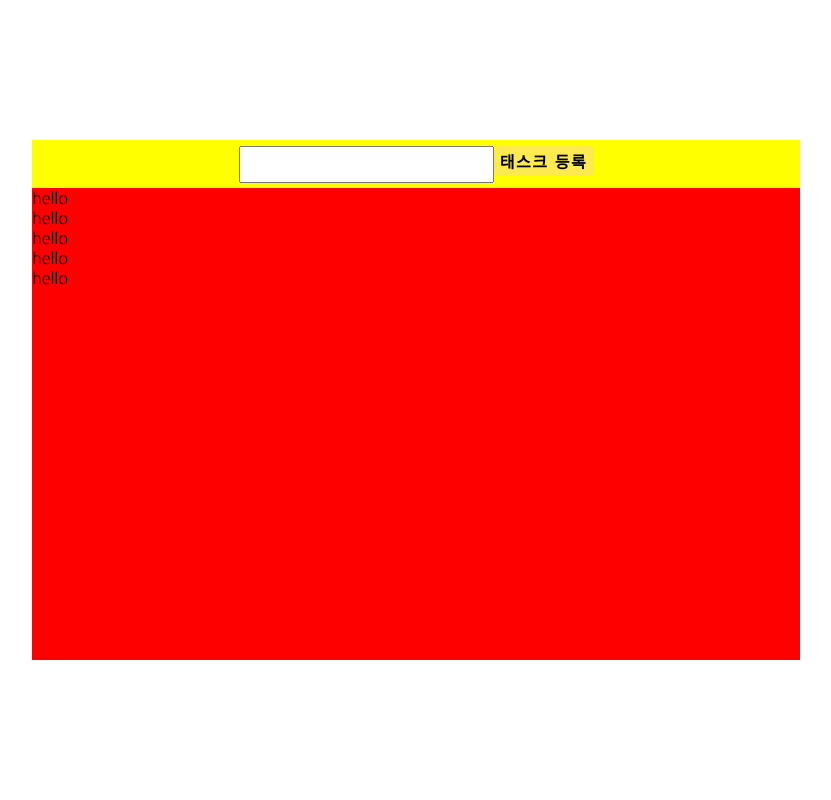
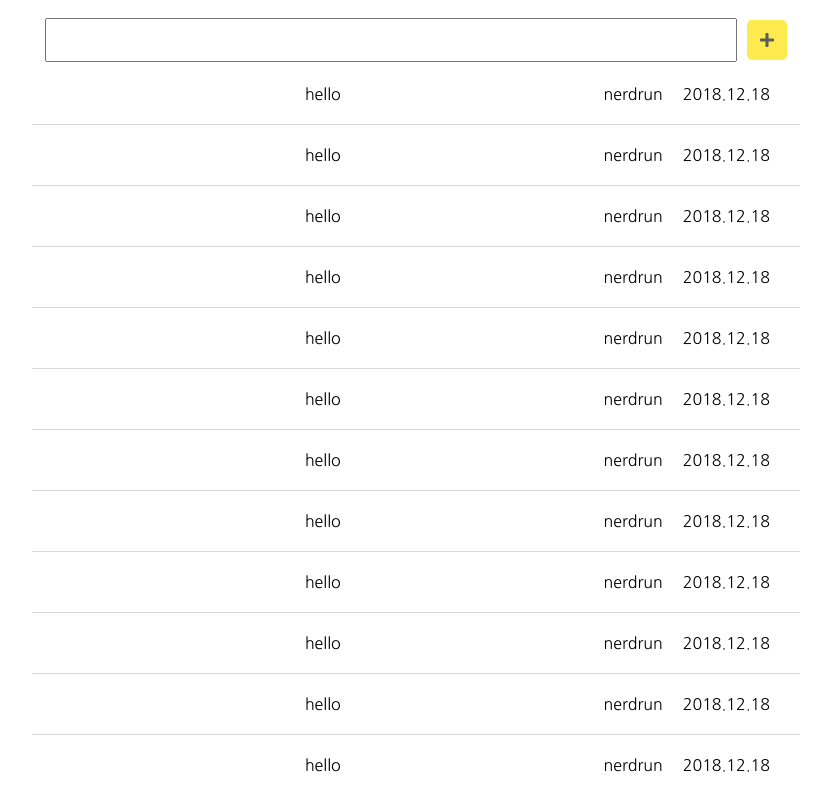
Before and after one commit to catus-io/meer, a Vue app in the folder frontend/: page /task in a window 1280 px wide. Shown: the whole page, without its empty margins (224-1055 px from the left). Built offline with nearby package versions, Linux system fonts and the light colour scheme.

Commit message:
fixed #15 태스크 레이아웃 완성

```diff
--- /dev/null
+++ b/frontend/src/assets/scss/task/meer-task-list.scss
@@ -0,0 +1,52 @@
+.meer-task-list-w {
+  width: 100%;
+  height: 100vh;
+  display: flex;
+  align-items: center;
+  justify-content: center;
+  .meer-task-list-c {
+    width: 60%;
+    // background-color: red;
+    .meer-task-input-w {
+      width: 100%;
+      height: 6vh;
+      display: flex;
+      align-items: center;
+      justify-content: center;
+      .meer-task-input-c {
+        width: 100%;
+        display: flex;
+        justify-content: center;
+        align-items: center;
+        input {
+          width: 90%;
+          font-size: 1.2rem;
+          padding: 8px 20px;
+        }
+        input:focus {
+          outline: 0px solid #FFF;
+        }
+        button {
+          margin-left: 10px;
+          cursor: pointer;
+          width: 40px;
+          border-radius: 5px;
+          padding: 10px;
+          border: 0px solid #FFF;
+          background-color: rgb(252, 234, 79);
+          color: #5D5D5D;
+          font-size: 1rem;
+        }
+      }
+    }
+    .meer-task-list-p {
+      height: 90vh;
+      overflow: scroll;
+      ul {
+        list-style-type: none;
+      }
+    }
+
+  }
+
+}
--- /dev/null
+++ b/frontend/src/assets/scss/task/meer-task.scss
@@ -0,0 +1,18 @@
+.meer-task-w {
+  display: flex;
+  justify-content: center;
+  align-items: center;
+  padding: 20px;
+  border-bottom-color: rgba($color: #BDBDBD, $alpha: .6);
+  border-bottom-style: solid;
+  border-bottom-width: .3px;
+  .meer-task-name-w {
+    flex: 1;
+    display: flex;
+    justify-content: center;
+    align-items: center;
+  }
+  .meer-task-info-w {
+    margin: 0 10px;
+  }
+}
--- a/frontend/src/main.js
+++ b/frontend/src/main.js
@@ -4,10 +4,10 @@ import router from '@/config/router'
 import store from '@/vuex/store'
 import axios from 'axios'
 import { library } from '@fortawesome/fontawesome-svg-core'
-import { faEnvelope, faUserAlt, faKey } from '@fortawesome/free-solid-svg-icons'
+import { faEnvelope, faUserAlt, faKey, faPlus } from '@fortawesome/free-solid-svg-icons'
 import { FontAwesomeIcon } from '@fortawesome/vue-fontawesome'
 
-library.add(faEnvelope, faUserAlt, faKey)
+library.add(faEnvelope, faUserAlt, faKey, faPlus)
 Vue.component('font-awesome-icon', FontAwesomeIcon)
 Vue.config.productionTip = false
 Vue.prototype.$http = axios
--- a/frontend/src/shared-components/MeerTask.vue
+++ b/frontend/src/shared-components/MeerTask.vue
@@ -1,10 +1,13 @@
 <template>
-  <h1>task</h1>
+  <li class="meer-task-w">
+    <div class="meer-task-info-w meer-task-name-w">hello</div>
+    <div class="meer-task-info-w">nerdrun</div>
+    <div class="meer-task-info-w">2018.12.18</div>
+  </li>
 </template>
 <script>
 export default {
   name: 'meer-task'
 }
 </script>
-<style lang="scss">
-</style>
+<style lang="scss" src="@/assets/scss/task/meer-task.scss"></style>
--- a/frontend/src/spa/task/MeerTaskList.vue
+++ b/frontend/src/spa/task/MeerTaskList.vue
@@ -4,79 +4,30 @@
       <div class="meer-task-input-w">
         <div class="meer-task-input-c">
           <input type="text" />
-          <button>태스크 등록</button>
+          <button>
+            <font-awesome-icon icon="plus"></font-awesome-icon>
+          </button>
         </div>
       </div>
       <div class="meer-task-list-p">
         <ul>
-          <li>hello</li>
-          <li>hello</li>
-          <li>hello</li>
-          <li>hello</li>
-          <li>hello</li>
+          <meer-task v-for="index in 30" :key="index"></meer-task>
         </ul>
-
       </div>
     </div>
   </div>
 </template>
 <script>
+import MeerTask from '@/shared-components/MeerTask.vue'
 export default {
-  name: 'meer-task-list'
+  name: 'meer-task-list',
+  components: {
+    'meer-task': MeerTask
+  },
+  data() {
+    return {
+    }
+  }
 }
 </script>
-<style lang="scss">
-.meer-task-list-w {
-  width: 100%;
-  height: 100vh;
-  display: flex;
-  align-items: center;
-  justify-content: center;
-  .meer-task-list-c {
-    width: 60%;
-    height: 65vh;
-    margin: 0 auto;
-    background-color: red;
-    .meer-task-input-w {
-      width: 100%;
-      height: 6vh;
-      display: flex;
-      align-items: center;
-      justify-content: center;
-      background-color: yellow;
-      .meer-task-input-c {
-        input {
-          height: 37px;
-        }
-        button {
-          cursor: pointer;
-          border-radius: 5px;
-          width: 100px;
-          height: 30px;
-          border: 0px solid #FFF;
-          background-color: rgb(252, 234, 79);
-          font-weight: bold;
-          letter-spacing: .1rem;
-          color: #000;
-          font-size: 1rem;
-          transition: color .5s, background-color .5s;
-        }
-        button:hover {
-          background-color: #000;
-          color: rgb(252, 234, 79);
-        }
-      }
-    }
-    .meer-task-list-p {
-      ul {
-        list-style-type: none;
-        margin: 0;
-        padding: 0;
-      }
-
-    }
-
-  }
-
-}
-</style>
+<style lang="scss" src="@/assets/scss/task/meer-task-list.scss"></style>
```
